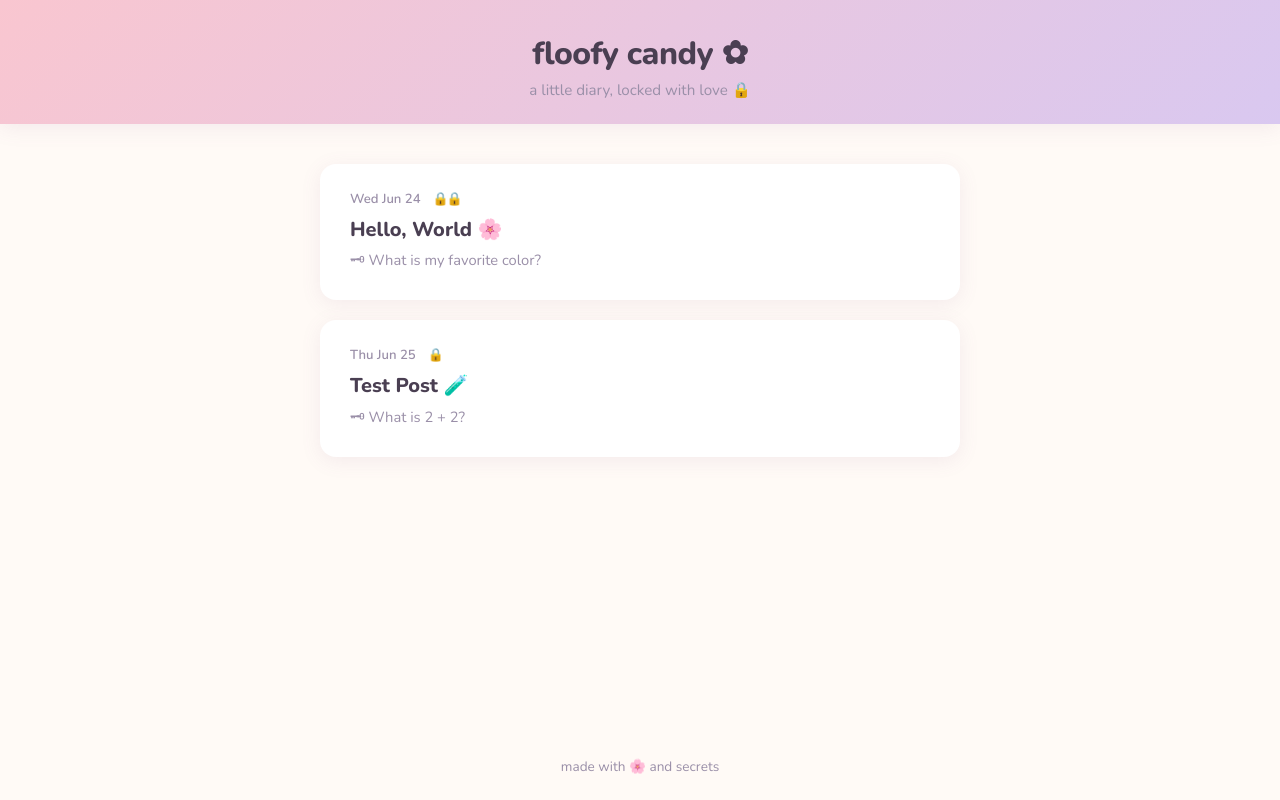
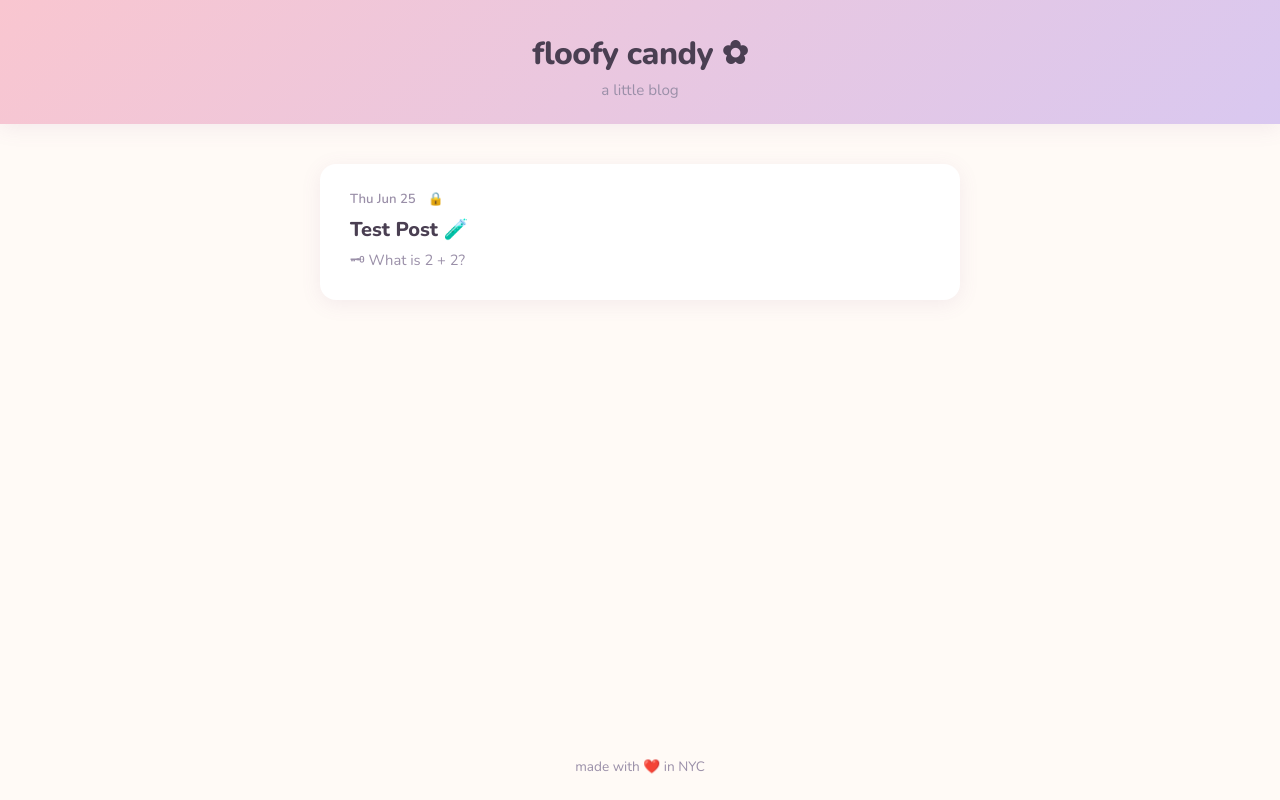
Before and after one commit to whuang7000/whuang7000.github.io, a plain HTML site: page index.html in a window 1280 px wide. Drawn offline with nearby package versions, Linux system fonts and the light colour scheme.

Commit message:
deploy: 2026-06-26 22:19 UTC

```diff
--- a/index.html
+++ b/index.html
@@ -13,26 +13,12 @@
   <header class="site-header">
     <div class="header-inner">
       <h1 class="site-title">floofy candy ✿</h1>
-      <p class="site-subtitle">a little diary, locked with love 🔒</p>
+      <p class="site-subtitle">a little blog</p>
     </div>
   </header>
 
   <main class="home-main">
     <div class="post-list">
-
-    <article class="post-card privacy-2">
-      <a href="posts/2026-06-25-first-post/" class="post-link">
-        <div class="post-meta">
-          <span class="post-date">Wed Jun 24</span>
-          <span class="privacy-badge" title="Friends">
-            🔒🔒
-          </span>
-        </div>
-        <h2 class="post-title">Hello, World 🌸</h2>
-        <p class="post-question">🗝 What is my favorite color?</p>
-      </a>
-    </article>
-
 
     <article class="post-card privacy-1">
       <a href="posts/2026-06-26-test-post/" class="post-link">
@@ -51,7 +37,7 @@
   </main>
 
   <footer class="site-footer">
-    <p>made with 🌸 and secrets</p>
+    <p>made with ❤️ in NYC</p>
   </footer>
 </body>
 </html>
```
Also changed, not shown: posts/2026-06-26-test-post/index.html (+2 -2 lines), 2 other files.
